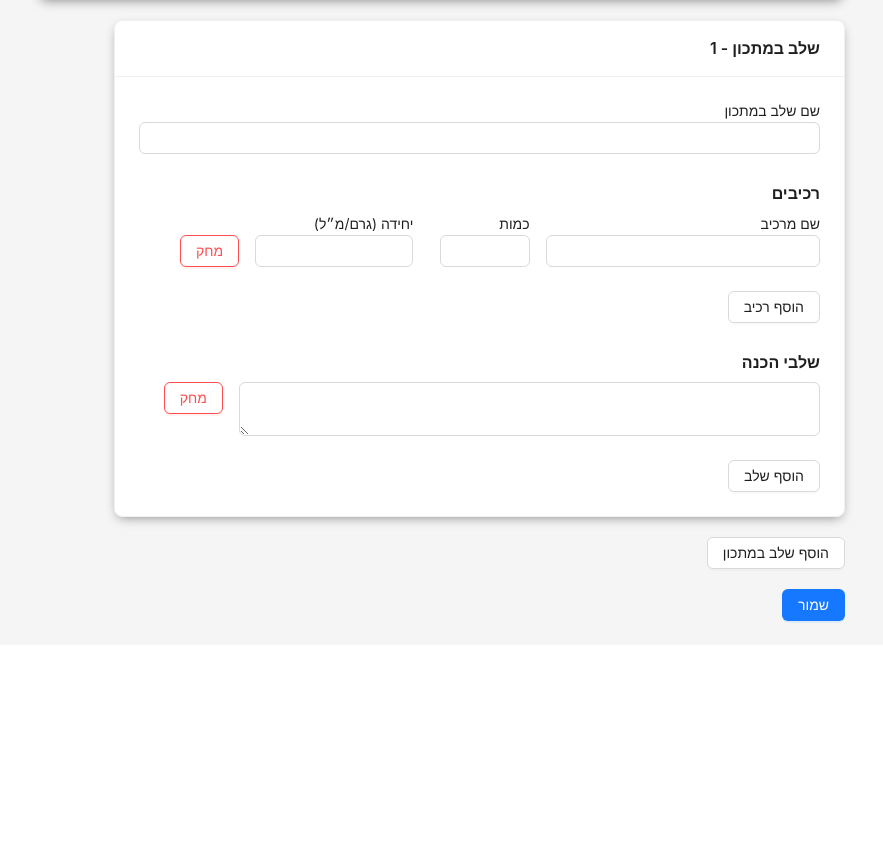
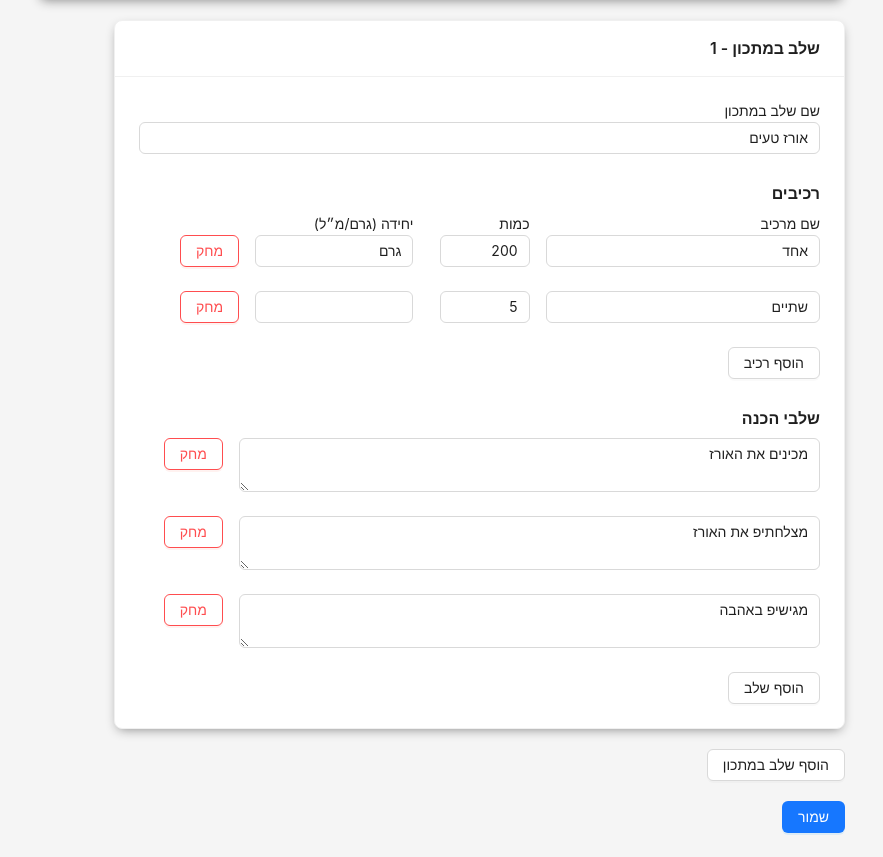
Before and after one commit to NofGuttman/recipes, a React (Create React App) app: page /create-recipe in a window 1280 px wide. Shown: the part 427-1284 px from the top of the page, without its empty margins (283-1166 px from the left). Before the commit the page ends 1072 px from the top, so only its background shows below. Built offline with nearby package versions, Linux system fonts and the light colour scheme.

Commit message:
create recipe form

```diff
--- a/src/ui/CreateRecipePage/RecipeComponentFormSection/index.jsx
+++ b/src/ui/CreateRecipePage/RecipeComponentFormSection/index.jsx
@@ -6,7 +6,7 @@ const {TextArea} = Input;
 
 const RecipeComponentFormSection = () => (
   <div className='component-form-section'>
-    <Form.List name='recipeComponents'>
+    <Form.List name='components'>
       {(componentFields, {add: addComponent, remove: removeComponent}) => (
         <Space size={20} direction='vertical'>
           {componentFields.map((componentField, index) => (
@@ -18,7 +18,7 @@ const RecipeComponentFormSection = () => (
               )}
             >
               <Text>שם שלב במתכון</Text>
-              <Form.Item name={[componentField.name, 'componentName']} rules={[requiredFieldRule]}>
+              <Form.Item name={[componentField.name, 'name']} rules={[requiredFieldRule]}>
                 <Input/>
               </Form.Item>
               <Title level={5}>רכיבים</Title>
@@ -70,7 +70,7 @@ const RecipeComponentFormSection = () => (
                     {stepFields.map((stepField) => (
                       <Row gutter={16}>
                         <Col flex='auto'>
-                          <Form.Item name={[stepField.name, 'name']} rules={[requiredFieldRule]}>
+                          <Form.Item name={[stepField.name, 'description']} rules={[requiredFieldRule]}>
                             <TextArea rows={2}/>
                           </Form.Item>
                         </Col>
--- a/src/ui/CreateRecipePage/RecipeDetailsFormSection/index.jsx
+++ b/src/ui/CreateRecipePage/RecipeDetailsFormSection/index.jsx
@@ -6,11 +6,11 @@ const RecipeDetailsFormSection = () => (
   <div className='recipe-details'>
     <Card title='פרטים כלליים' className='create-recipe-form-card'>
       <Text>שם המתכון</Text>
-      <Form.Item name='recipeTitle' rules={[requiredFieldRule]}>
+      <Form.Item name='title' rules={[requiredFieldRule]}>
         <Input/>
       </Form.Item>
       <Text>פירוט</Text>
-      <Form.Item name='recipeDescription'>
+      <Form.Item name='description'>
         <Input/>
       </Form.Item>
       <Row gutter={16}>
--- a/src/ui/CreateRecipePage/index.jsx
+++ b/src/ui/CreateRecipePage/index.jsx
@@ -8,13 +8,45 @@ const CreateRecipePage = () => {
   const [form] = Form.useForm();
   const {mutate: mutateCreateRecipe} = useCreateRecipeMutation();
   const onSubmit = (values) => {
-    mutateCreateRecipe(values);
+    const components = values?.components?.map((component) => {
+      const ingredients = component?.ingredients?.map(({name, quantity, unit}) => ({name, quantity, unit}));
+      const steps = component?.steps?.map(({description}) => ({description}));
+
+      return {
+        name: component.name,
+        steps,
+        ingredients
+      };
+    })
+
+    mutateCreateRecipe({...values, components });
   }
 
   const initialValues = {
-    recipeComponents: [{
-      ingredients: [{}],
-      steps: [{}],
+    components: [{
+      name: 'אורז טעים',
+      ingredients: [
+        {
+          name: 'אחד',
+          quantity: 200,
+          unit: 'גרם',
+        },
+        {
+          name: 'שתיים',
+          quantity: 5,
+        }
+      ],
+      steps: [
+        {
+          description: 'מכינים את האורז'
+        },
+        {
+          description: 'מצלחתיפ את האורז'
+        },
+        {
+          description: 'מגישיפ באהבה'
+        }
+      ],
     }],
   }
 
```
